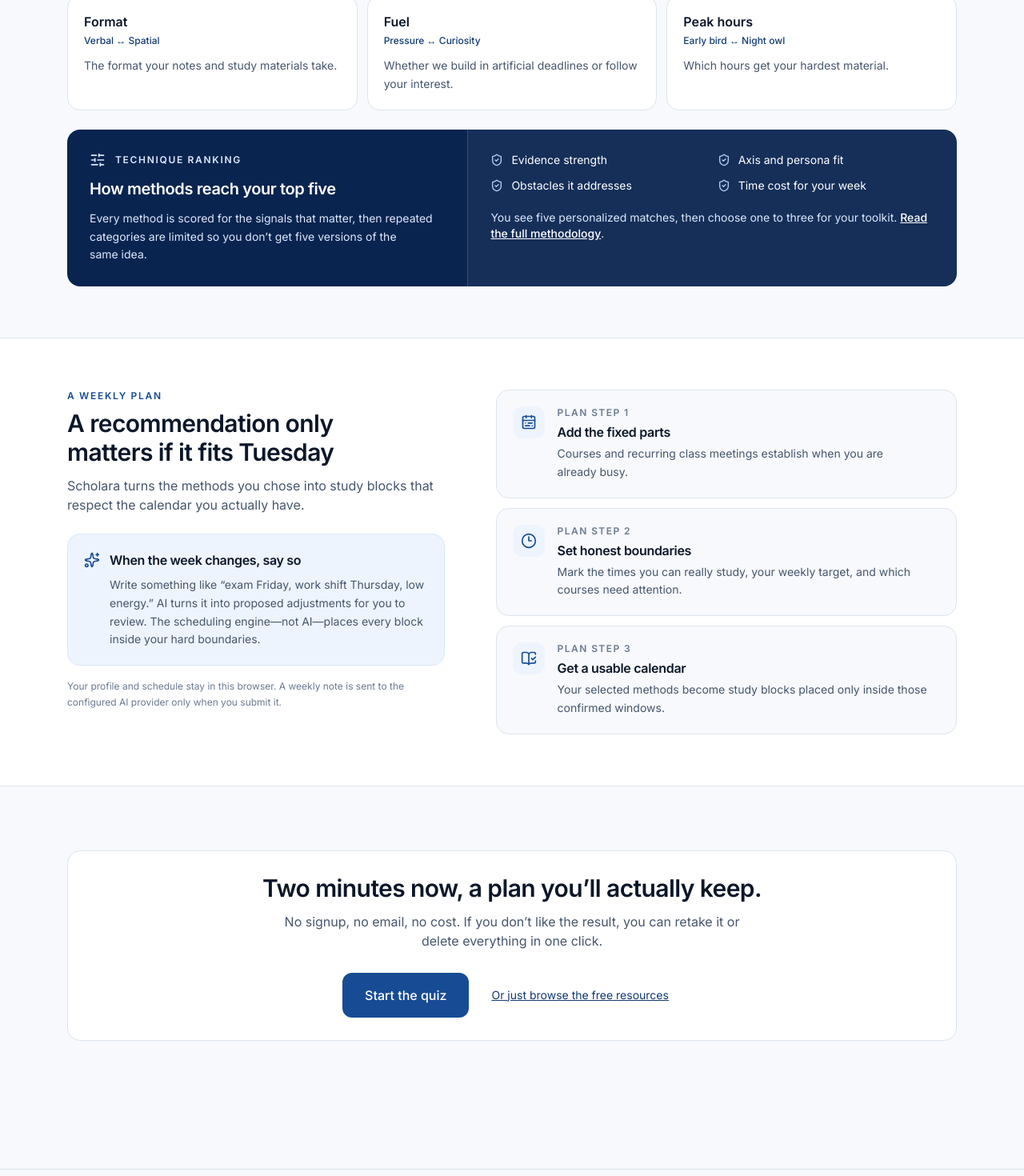
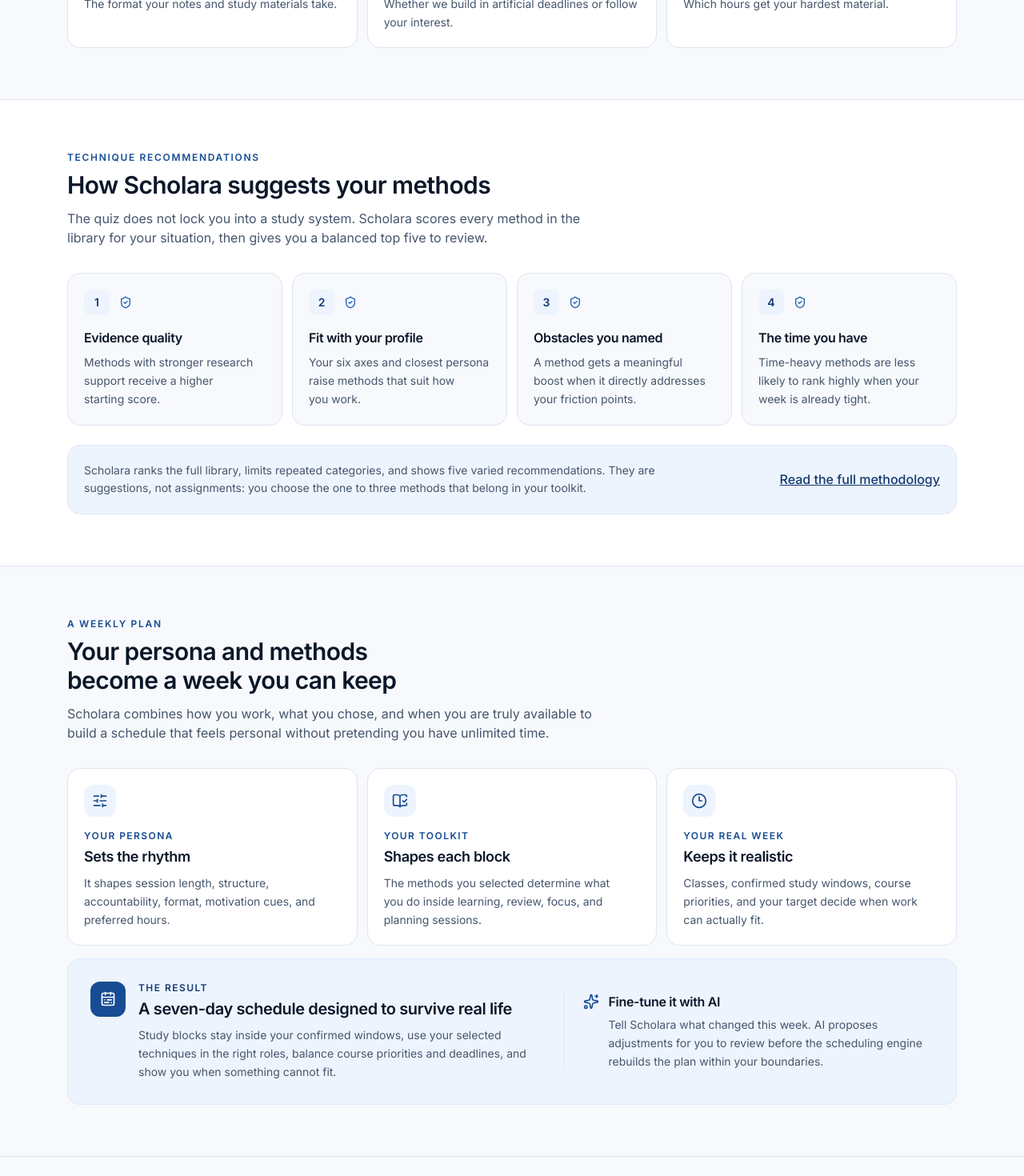
Before and after one commit to safinoir/scholara, a Next.js app: page / in a window 1280 px wide. Shown: the part 2600-4070 px from the top of the page at 80% size. Built offline with nearby package versions, Linux system fonts and the light colour scheme.

Commit message:
improved homepage more

```diff
--- a/src/components/home/HomeSections.tsx
+++ b/src/components/home/HomeSections.tsx
@@ -4,13 +4,12 @@
   CalendarRange,
   ClipboardList,
   Clock3,
-  FlaskConical,
   ShieldCheck,
   SlidersHorizontal,
   Sparkles,
 } from "lucide-react";
 import { ArchetypeIcon } from "@/components/ArchetypeIcon";
-import { Badge, ButtonLink, Card, SectionHeading } from "@/components/ui";
+import { ButtonLink, Card, SectionHeading } from "@/components/ui";
 import { ARCHETYPES } from "@/lib/data/archetypes";
 import { AXIS_META } from "@/lib/data/axes";
 
@@ -56,27 +55,42 @@
 ] as const;
 
 const RANKING_SIGNALS = [
-  "Evidence strength",
-  "Axis and persona fit",
-  "Obstacles it addresses",
-  "Time cost for your week",
+  {
+    title: "Evidence quality",
+    body: "Methods with stronger research support receive a higher starting score.",
+  },
+  {
+    title: "Fit with your profile",
+    body: "Your six axes and closest persona raise methods that suit how you work.",
+  },
+  {
+    title: "Obstacles you named",
+    body: "A method gets a meaningful boost when it directly addresses your friction points.",
+  },
+  {
+    title: "The time you have",
+    body: "Time-heavy methods are less likely to rank highly when your week is already tight.",
+  },
 ] as const;
 
-const PLAN_STEPS = [
+const PLAN_INPUTS = [
   {
-    icon: CalendarRange,
-    title: "Add the fixed parts",
-    body: "Courses and recurring class meetings establish when you are already busy.",
+    icon: SlidersHorizontal,
+    eyebrow: "Your persona",
+    title: "Sets the rhythm",
+    body: "It shapes session length, structure, accountability, format, motivation cues, and preferred hours.",
+  },
+  {
+    icon: BookOpenCheck,
+    eyebrow: "Your toolkit",
+    title: "Shapes each block",
+    body: "The methods you selected determine what you do inside learning, review, focus, and planning sessions.",
   },
   {
     icon: Clock3,
-    title: "Set honest boundaries",
-    body: "Mark the times you can really study, your weekly target, and which courses need attention.",
-  },
-  {
-    icon: BookOpenCheck,
-    title: "Get a usable calendar",
-    body: "Your selected methods become study blocks placed only inside those confirmed windows.",
+    eyebrow: "Your real week",
+    title: "Keeps it realistic",
+    body: "Classes, confirmed study windows, course priorities, and your target decide when work can actually fit.",
   },
 ] as const;
 
@@ -145,10 +159,9 @@
     <section className="border-b border-line bg-surface">
       <div className="mx-auto grid max-w-6xl gap-10 px-5 py-16 lg:grid-cols-[0.9fr_1.1fr] lg:items-center lg:gap-16">
         <div>
-          <Badge tone="brand" className="mb-4">
-            <FlaskConical className="size-3.5" aria-hidden />
-            No learning-style labels
-          </Badge>
+          <p className="mb-2 text-xs font-semibold uppercase tracking-[0.14em] text-brand-600">
+            No traditional learning styles
+          </p>
           <h2 className="text-2xl font-semibold sm:text-3xl">
             The six personas
           </h2>
@@ -158,11 +171,7 @@
             reliably improved learning. Instead, the quiz looks at practical
             preferences that affect whether a study plan fits your life.
           </p>
-          <p className="mt-5 rounded-xl border border-brand-100 bg-brand-50 p-5 text-sm leading-relaxed text-ink">
-            <strong>Evidence guides what you practice.</strong> Your persona
-            shapes how it fits into your week.
-          </p>
-          <p className="mt-4 text-sm text-ink-faint">
+          <p className="mt-5 text-sm text-ink-faint">
             A persona is a practical starting point, not a diagnosis or a fixed
             identity. Many people are a blend.
           </p>
@@ -220,45 +229,54 @@
             </div>
           ))}
         </dl>
+      </div>
+    </section>
+  );
+}
 
-        <div className="mt-6 grid overflow-hidden rounded-2xl bg-brand-900 text-white lg:grid-cols-[0.9fr_1.1fr]">
-          <div className="p-6 sm:p-7">
-            <div className="flex items-center gap-3 text-brand-100">
-              <SlidersHorizontal className="size-5" aria-hidden />
-              <p className="text-xs font-semibold uppercase tracking-[0.14em]">
-                Technique ranking
+function TechniqueRankingSection() {
+  return (
+    <section className="border-b border-line bg-surface">
+      <div className="mx-auto max-w-6xl px-5 py-16">
+        <SectionHeading
+          eyebrow="Technique recommendations"
+          title="How Scholara suggests your methods"
+          lead="The quiz does not lock you into a study system. Scholara scores every method in the library for your situation, then gives you a balanced top five to review."
+        />
+
+        <ol className="mt-8 grid gap-3 sm:grid-cols-2 lg:grid-cols-4">
+          {RANKING_SIGNALS.map((signal, index) => (
+            <li
+              key={signal.title}
+              className="rounded-2xl border border-line bg-paper p-5"
+            >
+              <div className="flex items-center gap-3">
+                <span className="flex size-8 items-center justify-center rounded-lg bg-brand-50 text-sm font-semibold text-brand-700">
+                  {index + 1}
+                </span>
+                <ShieldCheck className="size-4 text-brand-500" aria-hidden />
+              </div>
+              <h3 className="mt-4 font-semibold">{signal.title}</h3>
+              <p className="mt-2 text-sm leading-relaxed text-ink-soft">
+                {signal.body}
               </p>
-            </div>
-            <h3 className="mt-3 text-xl font-semibold">
-              How methods reach your top five
-            </h3>
-            <p className="mt-3 text-sm leading-relaxed text-brand-100">
-              Every method is scored for the signals that matter, then repeated
-              categories are limited so you don&rsquo;t get five versions of the
-              same idea.
-            </p>
-          </div>
-          <div className="border-t border-white/15 bg-white/5 p-6 sm:p-7 lg:border-t-0 lg:border-l">
-            <ul className="grid gap-3 text-sm sm:grid-cols-2">
-              {RANKING_SIGNALS.map((signal) => (
-                <li key={signal} className="flex items-center gap-2.5">
-                  <ShieldCheck
-                    className="size-4 shrink-0 text-brand-200"
-                    aria-hidden
-                  />
-                  {signal}
             </li>
           ))}
-            </ul>
-            <p className="mt-5 text-sm text-brand-100">
-              You see five personalized matches, then choose one to three for
-              your toolkit.{" "}
-              <Link href="/about" className="font-medium text-white underline">
+        </ol>
+
+        <div className="mt-6 rounded-2xl border border-brand-100 bg-brand-50 p-5 sm:flex sm:items-center sm:justify-between sm:gap-8">
+          <p className="max-w-3xl text-sm leading-relaxed text-ink-soft">
+            Scholara ranks the full library, limits repeated categories, and
+            shows five varied recommendations. They are suggestions, not
+            assignments: you choose the one to three methods that belong in your
+            toolkit.
+          </p>
+          <Link
+            href="/about"
+            className="mt-4 inline-flex min-h-11 shrink-0 items-center font-medium text-brand-700 underline sm:mt-0"
+          >
             Read the full methodology
           </Link>
-              .
-            </p>
-          </div>
         </div>
       </div>
     </section>
@@ -267,58 +285,74 @@
 
 function WeeklyPlanSection() {
   return (
-    <section className="border-b border-line bg-surface">
-      <div className="mx-auto grid max-w-6xl gap-10 px-5 py-16 lg:grid-cols-[0.9fr_1.1fr] lg:items-start lg:gap-16">
-        <div>
+    <section className="border-b border-line bg-paper">
+      <div className="mx-auto max-w-6xl px-5 py-16">
         <SectionHeading
           eyebrow="A weekly plan"
-            title="A recommendation only matters if it fits Tuesday"
-            lead="Scholara turns the methods you chose into study blocks that respect the calendar you actually have."
+          title="Your persona and methods become a week you can keep"
+          lead="Scholara combines how you work, what you chose, and when you are truly available to build a schedule that feels personal without pretending you have unlimited time."
         />
-          <div className="mt-6 rounded-2xl border border-brand-100 bg-brand-50 p-5">
+
+        <div className="mt-8 grid gap-3 lg:grid-cols-3">
+          {PLAN_INPUTS.map((item) => (
+            <article
+              key={item.eyebrow}
+              className="rounded-2xl border border-line bg-surface p-5"
+            >
+              <span className="flex size-10 items-center justify-center rounded-xl bg-brand-50 text-brand-600">
+                <item.icon className="size-5" aria-hidden />
+              </span>
+              <p className="mt-4 text-xs font-semibold uppercase tracking-[0.12em] text-brand-600">
+                {item.eyebrow}
+              </p>
+              <h3 className="mt-1 text-lg font-semibold">{item.title}</h3>
+              <p className="mt-2 text-sm leading-relaxed text-ink-soft">
+                {item.body}
+              </p>
+            </article>
+          ))}
+        </div>
+
+        <div className="mt-4 rounded-2xl border border-brand-100 bg-brand-50 p-6 sm:p-7">
+          <div className="grid gap-6 lg:grid-cols-[1.1fr_0.9fr] lg:items-center">
+            <div className="flex items-start gap-4">
+              <span className="flex size-11 shrink-0 items-center justify-center rounded-xl bg-brand-600 text-white">
+                <CalendarRange className="size-5" aria-hidden />
+              </span>
+              <div>
+                <p className="text-xs font-semibold uppercase tracking-[0.12em] text-brand-700">
+                  The result
+                </p>
+                <h3 className="mt-1 text-xl font-semibold">
+                  A seven-day schedule designed to survive real life
+                </h3>
+                <p className="mt-2 text-sm leading-relaxed text-ink-soft">
+                  Study blocks stay inside your confirmed windows, use your
+                  selected techniques in the right roles, balance course
+                  priorities and deadlines, and show you when something cannot
+                  fit.
+                </p>
+              </div>
+            </div>
+
+            <div className="border-t border-brand-100 pt-5 lg:border-t-0 lg:border-l lg:pt-0 lg:pl-6">
               <div className="flex items-start gap-3">
                 <Sparkles
                   className="mt-0.5 size-5 shrink-0 text-brand-600"
                   aria-hidden
                 />
                 <div>
-                <h3 className="font-semibold">When the week changes, say so</h3>
-                <p className="mt-2 text-sm leading-relaxed text-ink-soft">
-                  Write something like &ldquo;exam Friday, work shift Thursday,
-                  low energy.&rdquo; AI turns it into proposed adjustments for
-                  you to review. The scheduling engine—not AI—places every block
-                  inside your hard boundaries.
+                  <h3 className="font-semibold">Fine-tune it with AI</h3>
+                  <p className="mt-1.5 text-sm leading-relaxed text-ink-soft">
+                    Tell Scholara what changed this week. AI proposes adjustments
+                    for you to review before the scheduling engine rebuilds the
+                    plan within your boundaries.
                   </p>
                 </div>
               </div>
             </div>
-          <p className="mt-4 text-xs leading-relaxed text-ink-faint">
-            Your profile and schedule stay in this browser. A weekly note is sent
-            to the configured AI provider only when you submit it.
-          </p>
           </div>
-
-        <ol className="space-y-3">
-          {PLAN_STEPS.map((step, index) => (
-            <li
-              key={step.title}
-              className="flex gap-4 rounded-2xl border border-line bg-paper p-5"
-            >
-              <span className="flex size-10 shrink-0 items-center justify-center rounded-xl bg-brand-50 text-brand-600">
-                <step.icon className="size-5" aria-hidden />
-              </span>
-              <div>
-                <p className="text-xs font-semibold uppercase tracking-[0.12em] text-ink-faint">
-                  Plan step {index + 1}
-                </p>
-                <h3 className="mt-1 font-semibold">{step.title}</h3>
-                <p className="mt-1 text-sm leading-relaxed text-ink-soft">
-                  {step.body}
-                </p>
         </div>
-            </li>
-          ))}
-        </ol>
       </div>
     </section>
   );
@@ -358,6 +392,7 @@
       <ObstaclesSection />
       <PersonasSection />
       <AxesSection />
+      <TechniqueRankingSection />
       <WeeklyPlanSection />
       <FinalCta />
     </>
```
Lines whose indentation alone changed are shown as unchanged.
